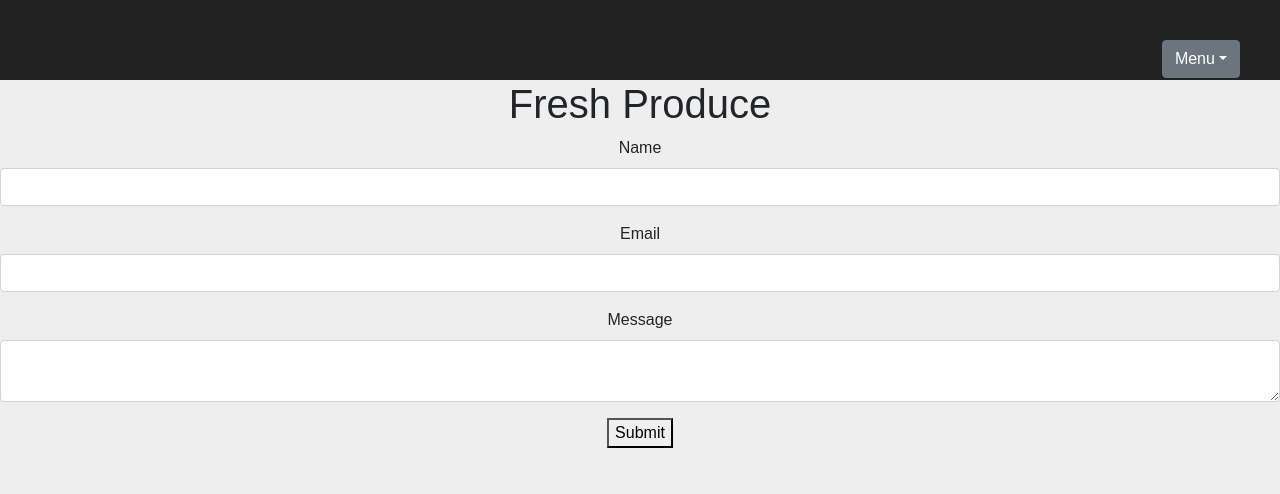
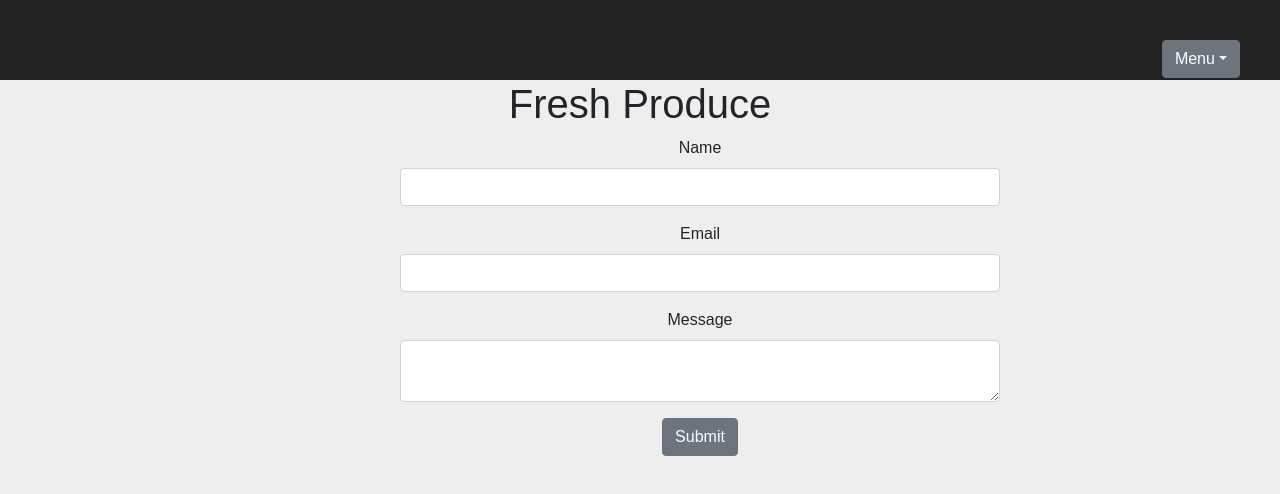
Before and after one commit to Andrew-CC-Martin/FreshProduce, a React (Create React App) app in the folder client/: page /contactus in a window 1280 px wide. Shown: the top 494 px of the page. Built offline with nearby package versions, Linux system fonts and the light colour scheme.

Commit message:
Add handleChange and handleSubmit functions to ContactUs component

```diff
--- a/client/src/components/ContactUs.js
+++ b/client/src/components/ContactUs.js
@@ -3,10 +3,32 @@ import {Form, FormGroup, Input, Label, Button } from 'reactstrap'
 
 
 class  ContactUs extends Component {
-    state = {  }
+    constructor () {
+    super();
+    this.state = {
+        name: '',
+        email: '',
+        message: ''
+    }
+    this.handleSubmit = this.handleSubmit.bind(this)
+}
+
+    handleChange = (e) => {
+      const state = this.state
+      state[e.target.name] = e.target.value;
+      this.setState(state);
+    //   console.log(this.state)
+    }
+
+    handleSubmit(e) {
+        e.preventDefault();
+        const { name, email, message } = this.state;
+        console.log(this.state)
+    }
+
     render() {
         return (
-            <Form>
+            <Form onSubmit={this.handleSubmit} style={{width: '600px', marginLeft: '400px'}} >
                 <FormGroup>
                     <Label for="name">Name</Label>
                     <Input
@@ -28,8 +50,8 @@ class  ContactUs extends Component {
                         name="message"
                         onChange={this.handleChange} />
                 </FormGroup>
-                <button>Submit</button>
-            </Form>
+                <Button type='submit'>Submit</Button>
+            </Form >
           );
     }
 }
```
